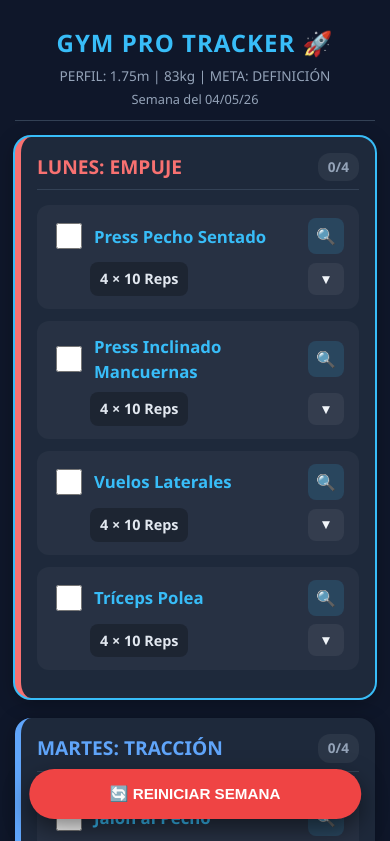
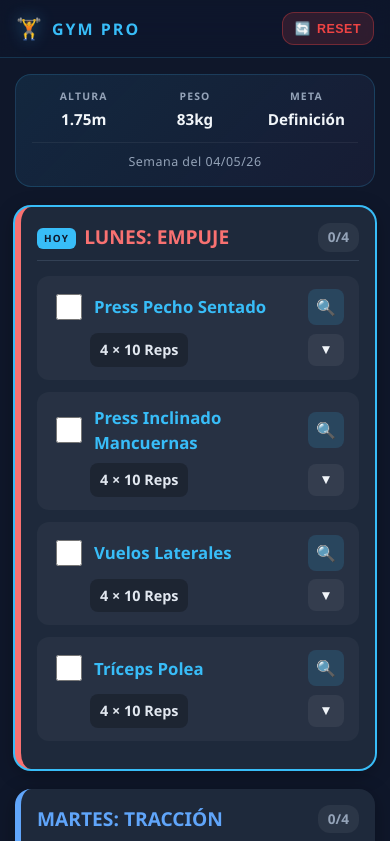
Before and after one commit to xvirs/GymXavier, a plain HTML site: page index.html in a window 390 px wide. Shown: the top 841 px of the page. Drawn offline with Linux system fonts and the light colour scheme.

Commit message:
Move reset button to sticky top bar and polish mobile UI
- Add sticky top bar with app title and inline Reset button (replaces the
  fullscreen fixed button at the bottom)
- Backdrop-blur on the top bar for a native app feel; safe-area padding for
  iOS notch when running standalone
- Replace plain header text with a profile card that groups Altura, Peso,
  Meta and the current week into a single gradient-bordered panel
- Add a small "HOY" badge next to today's day section title
- Lower the floating rest-timer pill to bottom: 20px now that the floor is
  free; respect safe-area-inset-bottom
- Increase body bottom padding so content doesn't sit behind the pill when
  the timer is active
- Bump SW cache to v5

Co-Authored-By: Claude Opus 4.7 (1M context) <noreply@anthropic.com>

```diff
--- a/index.html
+++ b/index.html
@@ -47,13 +47,101 @@
             background-color: var(--bg);
             color: var(--text);
             margin: 0;
-            padding: 15px 15px 110px 15px;
+            padding: 0 0 90px 0;
             line-height: 1.5;
         }
 
-        h1 { text-align: center; font-size: 1.5rem; color: var(--accent); margin: 10px 0 5px 0; text-transform: uppercase; letter-spacing: 1px; }
-        .stats { text-align: center; color: var(--subtext); font-size: 0.85rem; margin-bottom: 4px; }
-        .week-info { text-align: center; color: var(--subtext); font-size: 0.8rem; margin-bottom: 16px; padding-bottom: 10px; border-bottom: 1px solid #334155; }
+        .container { padding: 16px 15px 0 15px; }
+
+        /* Top bar (sticky) */
+        .topbar {
+            position: sticky;
+            top: 0;
+            z-index: 100;
+            display: flex;
+            align-items: center;
+            justify-content: space-between;
+            gap: 12px;
+            padding: 12px 16px;
+            padding-top: max(12px, env(safe-area-inset-top, 12px));
+            background: rgba(15, 23, 42, 0.78);
+            -webkit-backdrop-filter: saturate(160%) blur(14px);
+            backdrop-filter: saturate(160%) blur(14px);
+            border-bottom: 1px solid rgba(56, 189, 248, 0.18);
+        }
+        .topbar-title {
+            display: flex;
+            align-items: center;
+            gap: 8px;
+            margin: 0;
+            font-size: 1rem;
+            font-weight: 900;
+            color: var(--accent);
+            text-transform: uppercase;
+            letter-spacing: 2px;
+        }
+        .topbar-title-icon {
+            font-size: 1.3rem;
+            filter: drop-shadow(0 0 8px rgba(56,189,248,0.45));
+        }
+
+        /* Profile card */
+        .profile-card {
+            background: linear-gradient(135deg, rgba(56,189,248,0.10), rgba(167,139,250,0.05));
+            border: 1px solid rgba(56,189,248,0.18);
+            border-radius: 16px;
+            padding: 14px 16px;
+            margin-bottom: 20px;
+        }
+        .profile-stats {
+            display: flex;
+            justify-content: space-around;
+            gap: 8px;
+        }
+        .profile-stat {
+            display: flex;
+            flex-direction: column;
+            align-items: center;
+            gap: 3px;
+            flex: 1;
+            min-width: 0;
+        }
+        .stat-label {
+            font-size: 0.65rem;
+            color: var(--subtext);
+            text-transform: uppercase;
+            letter-spacing: 1.2px;
+            font-weight: 700;
+        }
+        .stat-value {
+            font-size: 0.95rem;
+            color: var(--text);
+            font-weight: 800;
+            white-space: nowrap;
+        }
+        .week-info {
+            text-align: center;
+            color: var(--subtext);
+            font-size: 0.78rem;
+            border-top: 1px solid rgba(255,255,255,0.06);
+            padding-top: 10px;
+            margin-top: 12px;
+            letter-spacing: 0.5px;
+        }
+
+        /* "HOY" badge for current weekday */
+        .today-badge {
+            display: inline-block;
+            background: var(--accent);
+            color: #0f172a;
+            font-size: 0.62rem;
+            font-weight: 900;
+            padding: 3px 7px;
+            border-radius: 6px;
+            margin-right: 8px;
+            letter-spacing: 1.2px;
+            vertical-align: 2px;
+        }
 
         .day-section {
             background: var(--card);
@@ -267,31 +355,29 @@
         .cardio-table td { background: rgba(255,255,255,0.02); }
 
         .btn-reset {
-            position: fixed;
-            bottom: 25px;
-            left: 50%;
-            transform: translateX(-50%);
-            background: var(--danger);
-            color: white;
-            border: none;
-            padding: 16px;
-            border-radius: 50px;
+            background: rgba(239,68,68,0.15);
+            color: var(--danger);
+            border: 1px solid rgba(239,68,68,0.35);
+            padding: 8px 12px;
+            border-radius: 12px;
             font-weight: 800;
-            width: 85%;
-            max-width: 400px;
-            z-index: 100;
-            box-shadow: 0 10px 25px rgba(0,0,0,0.5);
-            font-size: 0.95rem;
+            font-size: 0.78rem;
             cursor: pointer;
+            display: inline-flex;
+            align-items: center;
+            gap: 6px;
+            text-transform: uppercase;
+            letter-spacing: 0.5px;
+            flex-shrink: 0;
         }
-        .btn-reset:active { background: #dc2626; transform: translateX(-50%) scale(0.95); }
+        .btn-reset:active { background: rgba(239,68,68,0.3); transform: scale(0.96); }
 
         .hidden { display: none !important; }
 
         /* Floating rest timer pill */
         .rest-pill {
             position: fixed;
-            bottom: 95px;
+            bottom: max(20px, env(safe-area-inset-bottom, 20px));
             left: 50%;
             transform: translateX(-50%);
             background: var(--card);
@@ -360,13 +446,38 @@
     </style>
 </head>
 <body>
-    <h1>GYM PRO TRACKER 🚀</h1>
-    <div class="stats">PERFIL: 1.75m | 83kg | META: DEFINICIÓN</div>
-    <div class="week-info" id="week-info"></div>
+    <header class="topbar">
+        <h1 class="topbar-title">
+            <span class="topbar-title-icon" aria-hidden="true">🏋</span>
+            <span>Gym Pro</span>
+        </h1>
+        <button class="btn-reset" id="btn-reset" type="button">
+            <span aria-hidden="true">🔄</span>
+            <span>Reset</span>
+        </button>
+    </header>
 
-    <div id="routine-container"></div>
+    <main class="container">
+        <section class="profile-card">
+            <div class="profile-stats">
+                <div class="profile-stat">
+                    <span class="stat-label">Altura</span>
+                    <span class="stat-value">1.75m</span>
+                </div>
+                <div class="profile-stat">
+                    <span class="stat-label">Peso</span>
+                    <span class="stat-value">83kg</span>
+                </div>
+                <div class="profile-stat">
+                    <span class="stat-label">Meta</span>
+                    <span class="stat-value">Definición</span>
+                </div>
+            </div>
+            <div class="week-info" id="week-info"></div>
+        </section>
 
-    <button class="btn-reset" id="btn-reset">🔄 REINICIAR SEMANA</button>
+        <div id="routine-container"></div>
+    </main>
 
     <div id="rest-pill" class="rest-pill hidden" role="status" aria-live="polite" aria-label="Timer de descanso">
         <span class="rest-icon" aria-hidden="true">⏱</span>
@@ -530,15 +641,17 @@
         function renderDay(day, todayDow) {
             const total = day.ejercicios.length;
             const done  = day.ejercicios.filter(e => getEx(e.id).done).length;
+            const isToday = day.dow === todayDow;
 
             const section = document.createElement('section');
-            section.className = `day-section ${day.cls}` + (day.dow === todayDow ? ' today' : '');
+            section.className = `day-section ${day.cls}` + (isToday ? ' today' : '');
             section.dataset.dayId = day.id;
 
             const header = document.createElement('div');
             header.className = 'day-header';
+            const todayBadge = isToday ? '<span class="today-badge">HOY</span>' : '';
             header.innerHTML = `
-                <span class="day-title">${day.titulo}</span>
+                <span class="day-title">${todayBadge}${day.titulo}</span>
                 <span class="day-progress${done === total ? ' complete' : ''}">${done}/${total}</span>
             `;
             section.appendChild(header);
--- a/sw.js
+++ b/sw.js
@@ -1,6 +1,6 @@
 // Gym Pro Tracker - Service Worker
 // Bumpea la versión cuando cambies archivos para forzar refresh del cache
-const CACHE_VERSION = 'gym-tracker-v4';
+const CACHE_VERSION = 'gym-tracker-v5';
 
 const URLS_TO_CACHE = [
   './',
```
